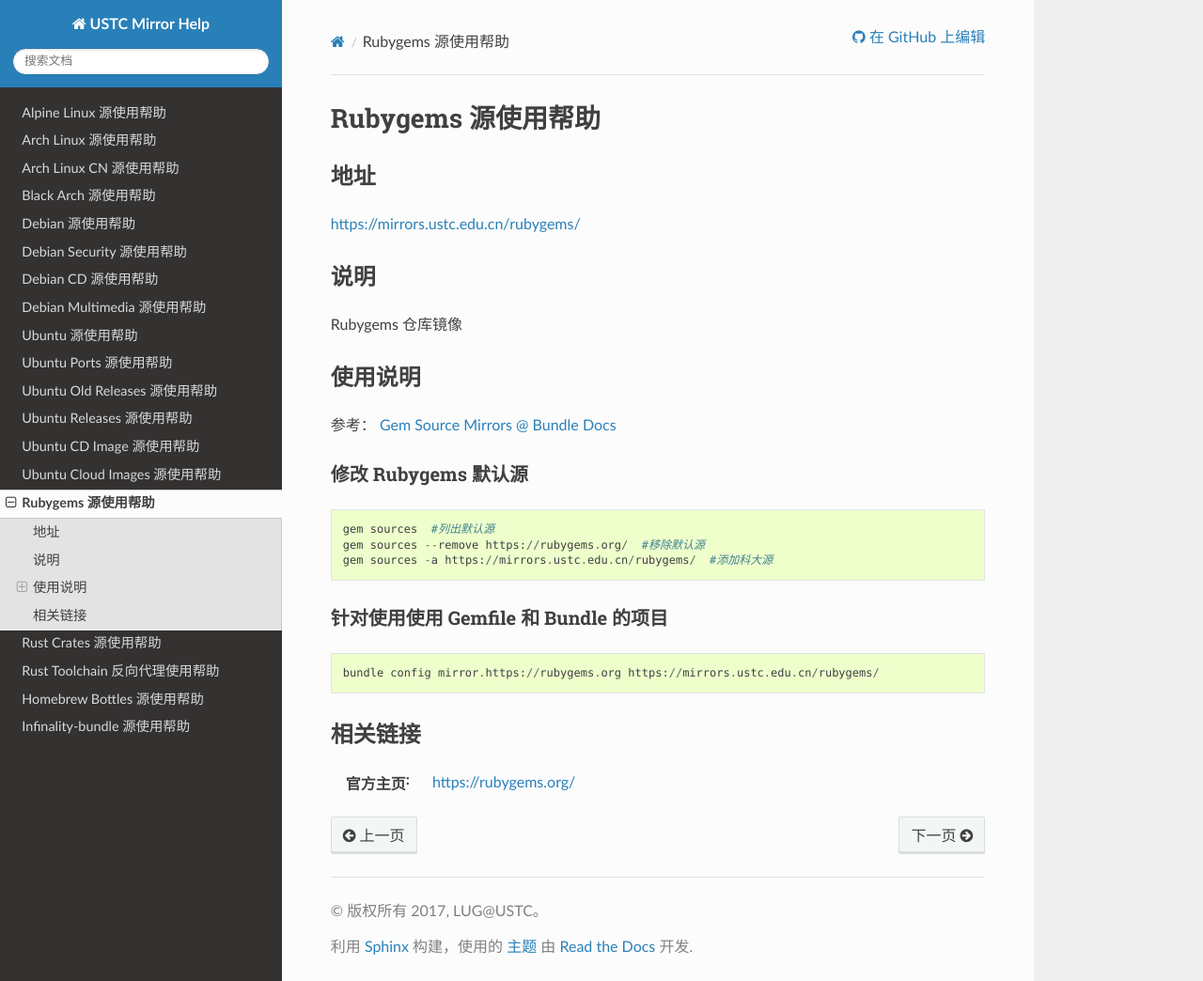
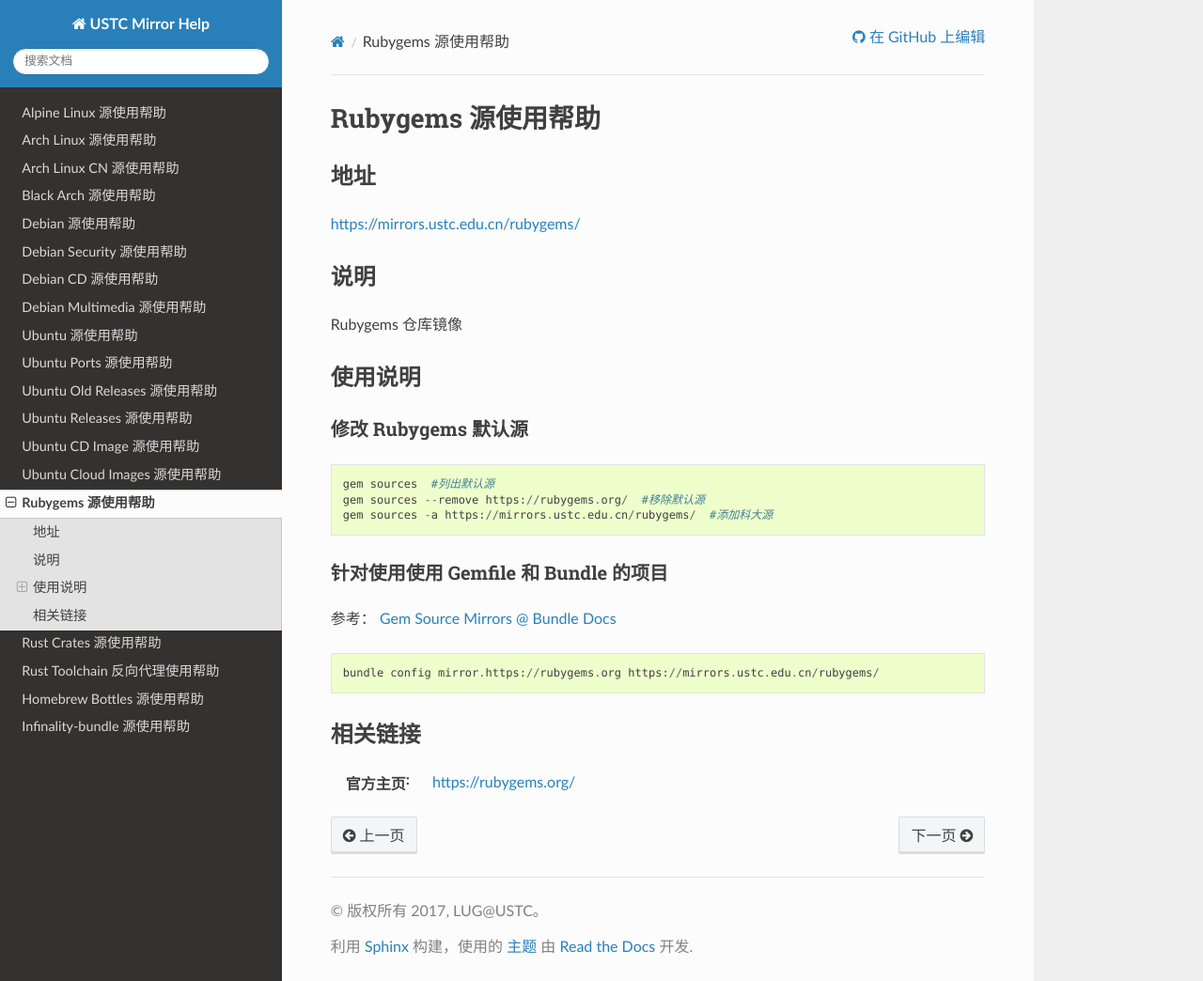
Before and after one commit to ustclug/mirrorhelp, a Sphinx documentation site: the page built from source/rubygems.rst, in a window 1280 px wide and 1044 px high. Shown: the whole window at 94% size. Built offline with Sphinx 7.4.7 and the Read the Docs theme 2.0.0, drawn with Linux system fonts in a browser that asks for light colours; pages that are not in the unit, such as notebooks, are missing from menus; part of the change alters nothing that is shown.

```diff
--- a/source/rubygems.rst
+++ b/source/rubygems.rst
@@ -15,8 +15,6 @@ Rubygems 仓库镜像
 使用说明
 ========
 
-参考： `Gem Source Mirrors @ Bundle Docs <http://bundler.io/v1.5/bundle_config.html#gem-source-mirrors-1>`_
-
 修改 Rubygems 默认源
 --------------------
 
@@ -29,6 +27,8 @@ Rubygems 仓库镜像
 针对使用使用 Gemfile 和 Bundle 的项目
 -------------------------------------
 
+参考： `Gem Source Mirrors @ Bundle Docs <http://bundler.io/v1.5/bundle_config.html#gem-source-mirrors-1>`_
+
 ::
 
     bundle config mirror.https://rubygems.org https://mirrors.ustc.edu.cn/rubygems/
```
